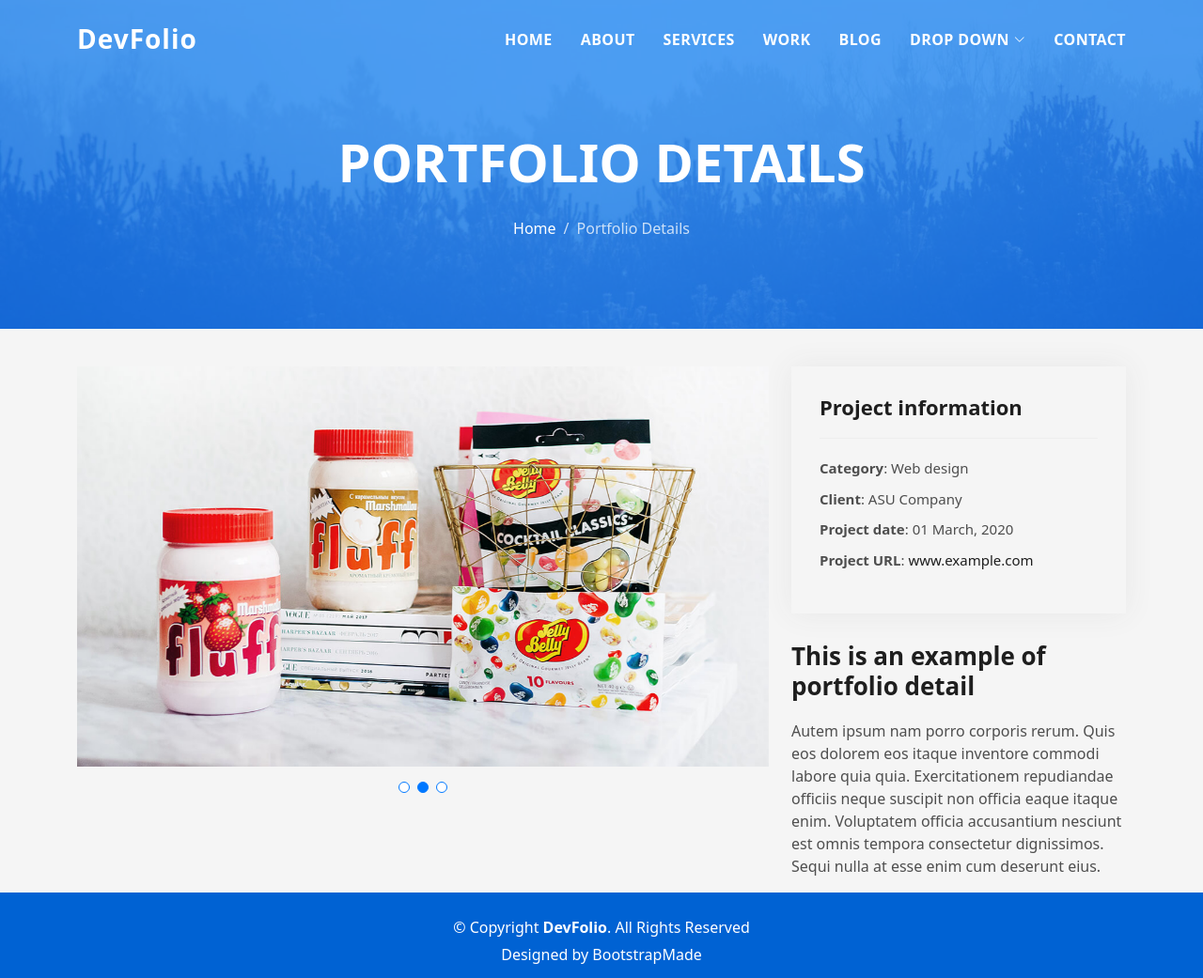
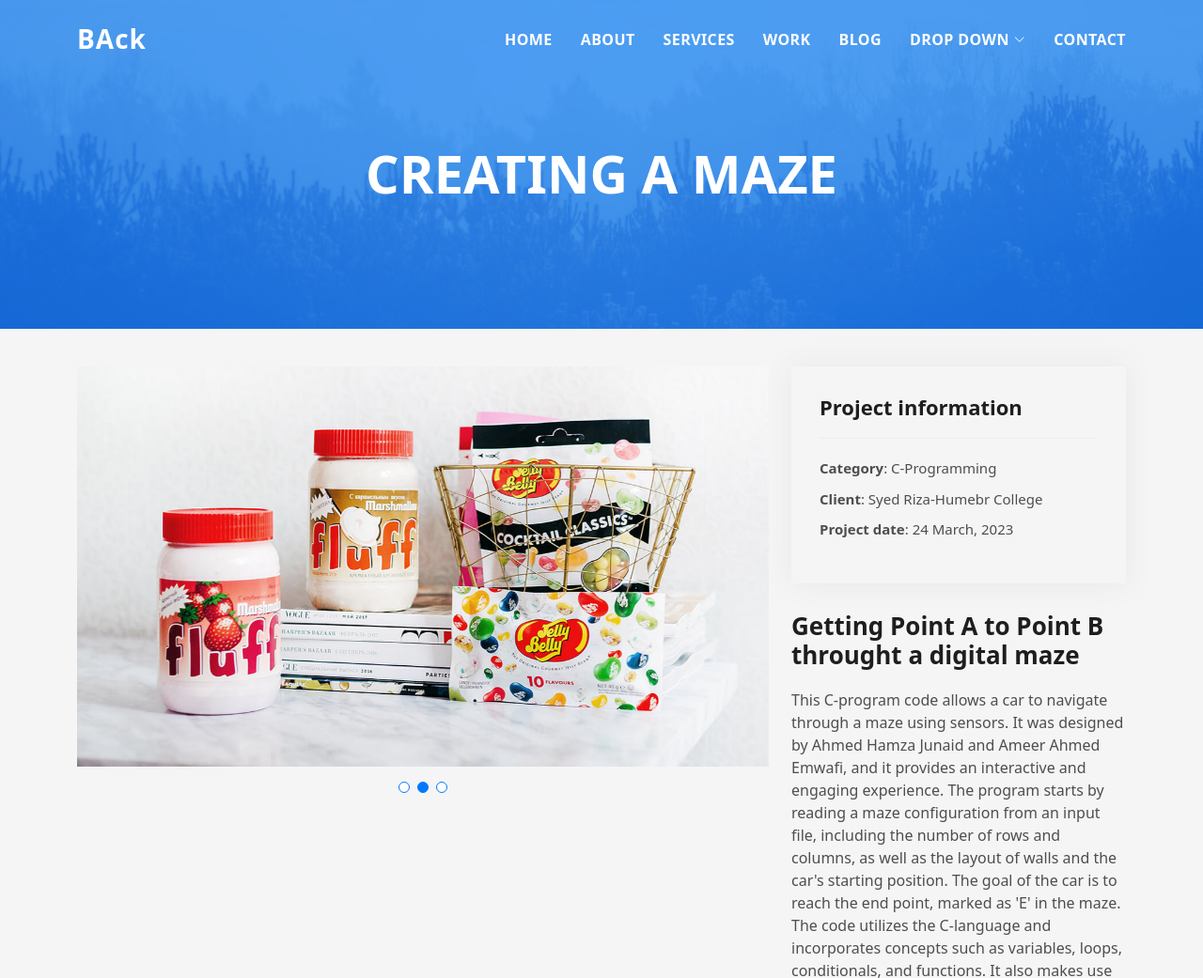
Before and after one commit to AnnoyingAJ/AhmedJunaid.github.io, a plain HTML site: page Projects/CodingCar.html in a window 1280 px wide. Shown: the top 1041 px of the page at 94% size. Drawn offline with Linux system fonts and the light colour scheme; files that its build step writes are made by us from their sources; files whose address does not match are found by name.

Commit message:
Update CodingCar.html

```diff
--- a/Projects/CodingCar.html
+++ b/Projects/CodingCar.html
@@ -37,7 +37,7 @@
   <header id="header" class="fixed-top">
     <div class="container d-flex align-items-center justify-content-between">
 
-      <h1 class="logo"><a href="index.html">DevFolio</a></h1>
+      <h1 class="logo"><a href="index.html">BAck</a></h1>
       <!-- Uncomment below if you prefer to use an image logo -->
       <!-- <a href="index.html" class="logo"><img src="assets/img/logo.png" alt="" class="img-fluid"></a>-->
 
@@ -52,14 +52,7 @@
             <ul>
               <li><a href="#">Drop Down 1</a></li>
               <li class="dropdown"><a href="#"><span>Deep Drop Down</span> <i class="bi bi-chevron-right"></i></a>
-                <ul>
-                  <li><a href="#">Deep Drop Down 1</a></li>
-                  <li><a href="#">Deep Drop Down 2</a></li>
-                  <li><a href="#">Deep Drop Down 3</a></li>
-                  <li><a href="#">Deep Drop Down 4</a></li>
-                  <li><a href="#">Deep Drop Down 5</a></li>
-                </ul>
-              </li>
+               </li>
               <li><a href="#">Drop Down 2</a></li>
               <li><a href="#">Drop Down 3</a></li>
               <li><a href="#">Drop Down 4</a></li>
@@ -78,13 +71,9 @@
     <div class="hero-content display-table">
       <div class="table-cell">
         <div class="container">
-          <h2 class="hero-title mb-4">Portfolio Details</h2>
+          <h2 class="hero-title mb-4">Creating a Maze</h2>
           <ol class="breadcrumb d-flex justify-content-center">
-            <li class="breadcrumb-item">
-              <a href="#">Home</a>
-            </li>
-            <li class="breadcrumb-item active">Portfolio Details</li>
-          </ol>
+            </ol>
         </div>
       </div>
     </div>
@@ -123,17 +112,26 @@
             <div class="portfolio-info">
               <h3>Project information</h3>
               <ul>
-                <li><strong>Category</strong>: Web design</li>
-                <li><strong>Client</strong>: ASU Company</li>
-                <li><strong>Project date</strong>: 01 March, 2020</li>
-                <li><strong>Project URL</strong>: <a href="#">www.example.com</a></li>
-              </ul>
+                <li><strong>Category</strong>: C-Programming</li>
+                <li><strong>Client</strong>: Syed Riza-Humebr College</li>
+                <li><strong>Project date</strong>: 24 March, 2023</li>
+               </ul>
             </div>
             <div class="portfolio-description">
-              <h2>This is an example of portfolio detail</h2>
-              <p>
-                Autem ipsum nam porro corporis rerum. Quis eos dolorem eos itaque inventore commodi labore quia quia. Exercitationem repudiandae officiis neque suscipit non officia eaque itaque enim. Voluptatem officia accusantium nesciunt est omnis tempora consectetur dignissimos. Sequi nulla at esse enim cum deserunt eius.
-              </p>
+              <h2>Getting Point A to Point B throught a digital maze</h2>
+              <p>This C-program code allows a car to navigate through a maze using sensors. It was designed by Ahmed Hamza Junaid and Ameer Ahmed Emwafi, and it provides an interactive and engaging experience.
+
+The program starts by reading a maze configuration from an input file, including the number of rows and columns, as well as the layout of walls and the car's starting position. The goal of the car is to reach the end point, marked as 'E' in the maze.
+
+The code utilizes the C-language and incorporates concepts such as variables, loops, conditionals, and functions. It also makes use of the conio.h library to handle console input/output.
+
+The main function consists of a loop that prompts the user for input to control the car's movement. The choices 'w', 'a', 's', and 'd' correspond to moving the car up, left, down, and right, respectively. The program updates the map based on the user's input and checks if the car has reached the end point.
+
+The program includes functions to update and print the map, find the initial position of the car, and handle the main logic of moving through the maze. It also provides visual feedback, clearing the screen after each move to display the updated maze.
+
+This code offers an excellent learning opportunity to understand concepts of programming, problem-solving, and logical thinking. By customizing the maze configuration, students and enthusiasts can experiment with different scenarios and challenge themselves to optimize the car's navigation.
+
+Please note that this code was shared by Ahmed Hamza Junaid and Ameer Ahmed Emwafi, and proper credit should be given when using or referencing it. </p>
             </div>
           </div>
 
@@ -150,7 +148,7 @@
       <div class="row">
         <div class="col-sm-12">
           <div class="copyright-box">
-            <p class="copyright">&copy; Copyright <strong>DevFolio</strong>. All Rights Reserved</p>
+            <p class="copyright">&copy; Copyright <strong>Ahmed Junaid</strong>. All Rights Reserved</p>
             <div class="credits">
               <!--
               All the links in the footer should remain intact.
@@ -158,7 +156,7 @@
               Licensing information: https://bootstrapmade.com/license/
               Purchase the pro version with working PHP/AJAX contact form: https://bootstrapmade.com/buy/?theme=DevFolio
             -->
-              Designed by <a href="https://bootstrapmade.com/">BootstrapMade</a>
+              Designed by <a href="https://bootstrapmade.com/">the Legend himself</a>
             </div>
           </div>
         </div>
```
